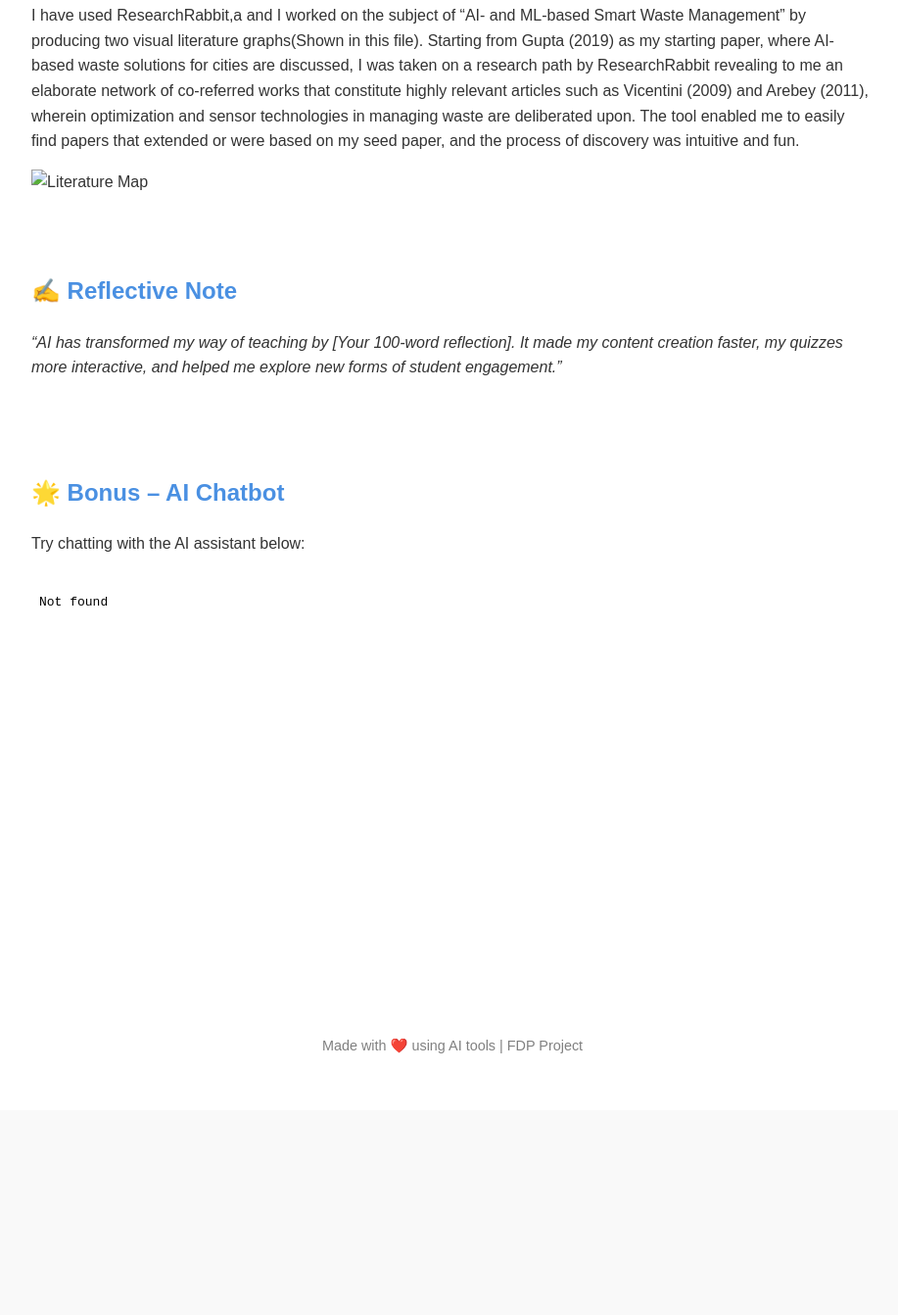
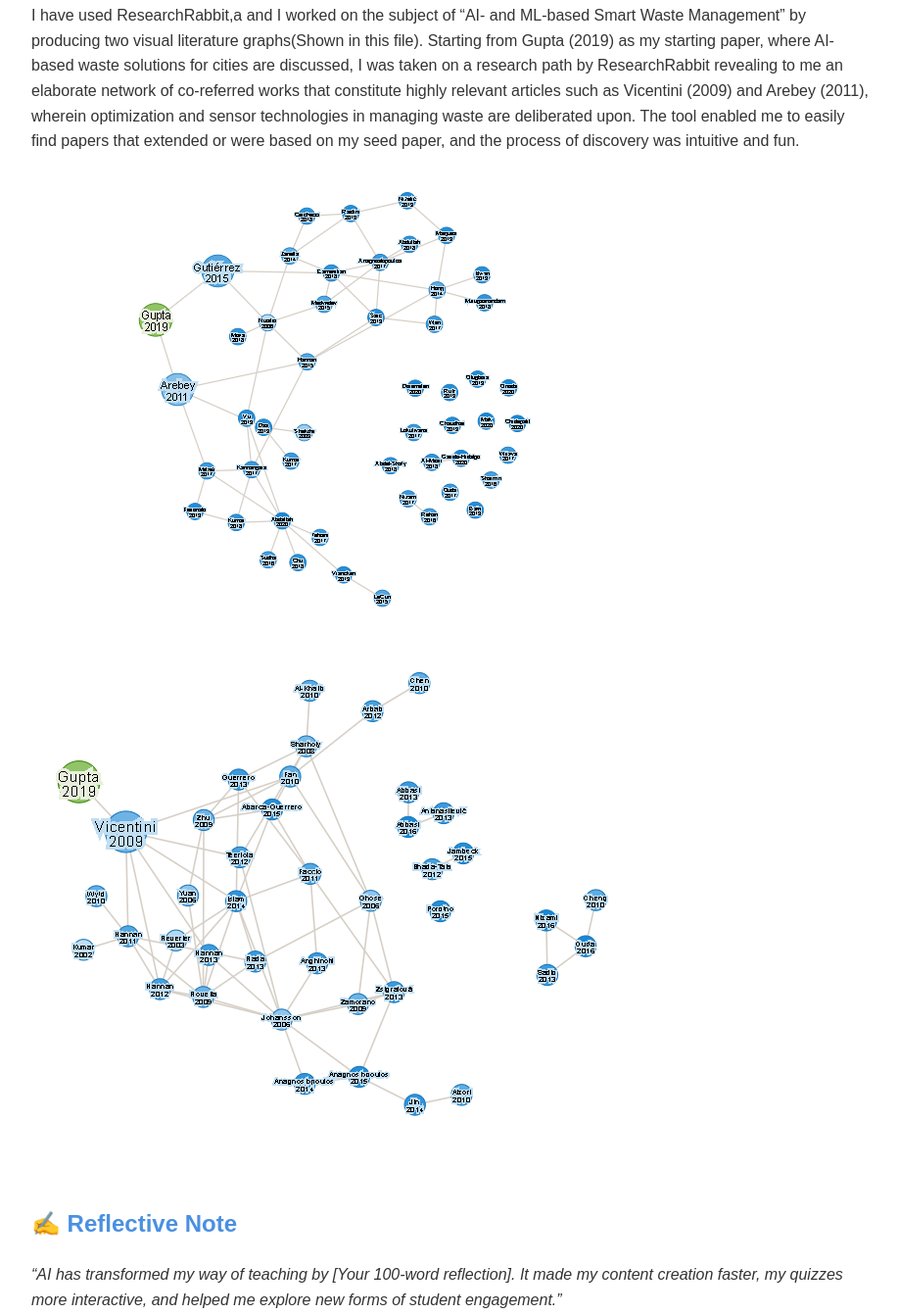
Before and after one commit to KMandeep90/my-ai-teaching-toolkit.github.ai, a plain HTML site: page index.html in a window 1280 px wide. Shown: the part 2247-3589 px from the top of the page at 98% size, without its empty margins (178-1095 px from the left). Before the commit the page ends 3380 px from the top, so only its background shows below. Drawn offline with Linux system fonts and the light colour scheme.

Commit message:
Update index.html

```diff
--- a/index.html
+++ b/index.html
@@ -58,7 +58,8 @@
   <p>Literature Mapping via ResearchRabbit:</p>
   <p>
 I have used ResearchRabbit,a and I worked on the subject of “AI- and ML-based Smart Waste Management” by producing two visual literature graphs(Shown in this file). Starting from Gupta (2019) as my starting paper, where AI-based waste solutions for cities are discussed, I was taken on a research path by ResearchRabbit revealing to me an elaborate network of co-referred works that constitute highly relevant articles such as Vicentini (2009) and Arebey (2011), wherein optimization and sensor technologies in managing waste are deliberated upon. The tool enabled me to easily find papers that extended or were based on my seed paper, and the process of discovery was intuitive and fun.</p>
-  <img src="images/litmap-graph.png" alt="Literature Map" />
+  <img src="litmap-graph.png.png" alt="Literature Map" />
+  <img src="paperGraph_WtiD2M4FPx7NSRi1xQdMN.png" alt="Literature Map" />
 </section>
 
 <section id="reflection">
```
